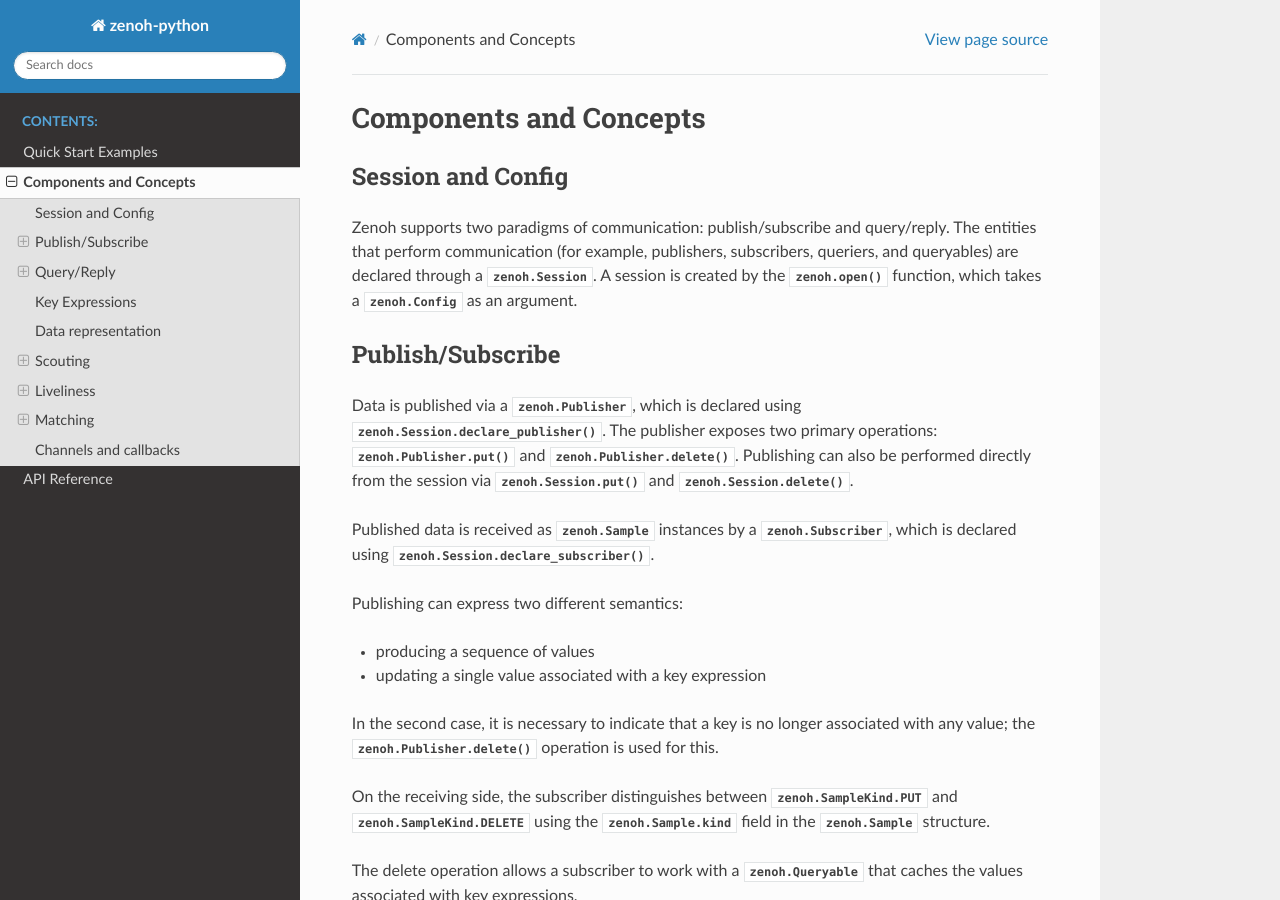
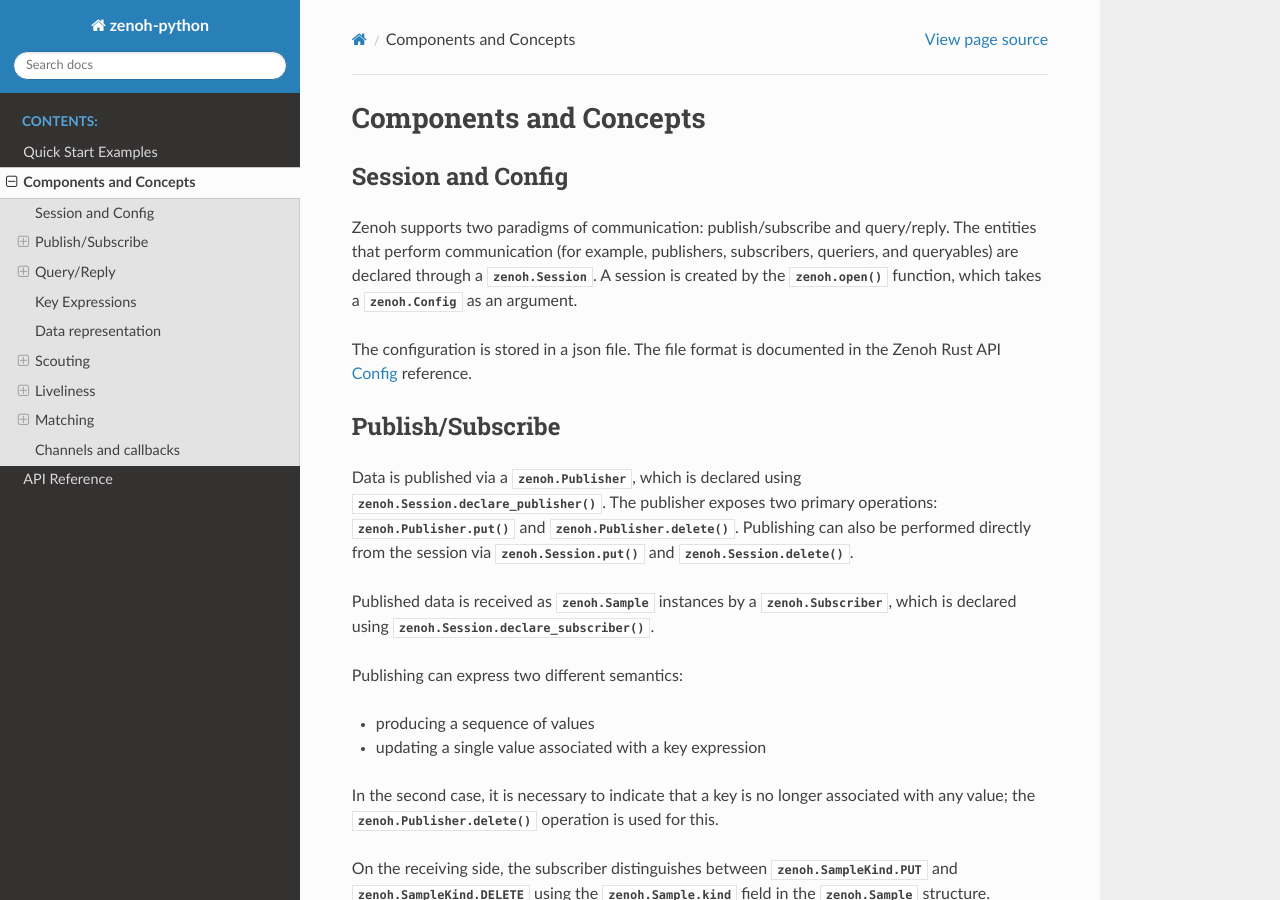
Before and after one commit to eclipse-zenoh/zenoh-python, a Sphinx documentation site: the page built from docs/concepts.rst, in a window 1280 px wide and 900 px high. Built offline with Sphinx 7.4.7 and the Read the Docs theme 3.1.0, drawn with Linux system fonts in a browser that asks for light colours.

Commit message:
link to rust config

```diff
--- a/docs/concepts.rst
+++ b/docs/concepts.rst
@@ -22,6 +22,9 @@ Zenoh supports two paradigms of communication: publish/subscribe and query/reply
 that perform communication (for example, publishers, subscribers, queriers, and queryables) are
 declared through a :class:`zenoh.Session`. A session is created by the :func:`zenoh.open` function,
 which takes a :class:`zenoh.Config` as an argument.
+
+The configuration is stored in a json file. The file format is documented in the Zenoh Rust API
+`Config <https://docs.rs/zenoh/latest/zenoh/config/struct.Config.html>`_ reference.
 
 Publish/Subscribe
 -----------------
```
